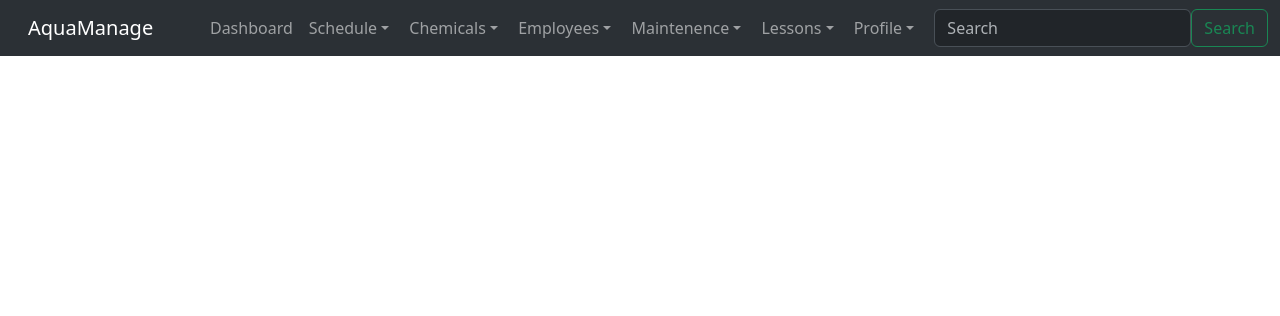
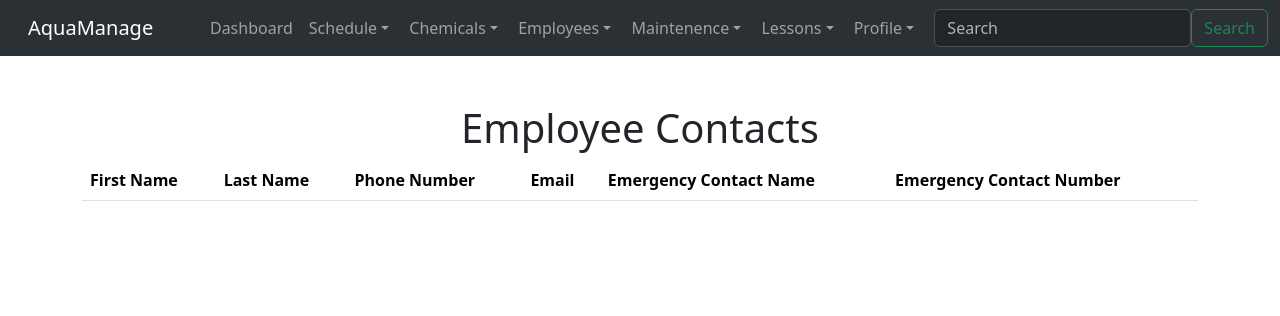
Before and after one commit to QuinnCalzada/AquaManage, a Flask app: a page that uses templates/Contact List.html in a window 1280 px wide. Shown: the top 316 px of the page. Run offline with Flask 3, Linux system fonts and the light colour scheme; lists and menus that the app fills with data are empty.

Commit message:
I added the labels to the Contact List table

```diff
--- a/run.py
+++ b/run.py
@@ -11,7 +11,6 @@ SQLALCHEMY_BINDS = { "users": "sqlite:///users.db"}
 app.config['SQLALCHEMY_TRACK_MODIFICATIONS'] = False
 
 db = SQLAlchemy(app)
-
 
 class users(db.Model):
 	id = db.Column(db.Integer, primary_key = True)
--- a/templates/Contact List.html
+++ b/templates/Contact List.html
@@ -1,2 +1,39 @@
 {% extends "base.html" %}
-{% block title %}Schedule{% endblock %}
+{% block title %}Contact List{% endblock %}
+{% block content%}
+
+<main class = "container">
+
+  {% with messages = get_flashed_messages() %}
+
+      {% if messages %}
+
+          {% for message in messages %}
+
+              <br></br>
+              <div class="alert alert-primary" role="alert">
+                  {{ message }}
+              </div>
+
+          {% endfor %}
+
+      {% endif %}
+
+  {% endwith %}
+
+  <br></br>
+  <h1 align = "center">Employee Contacts</h1>
+
+<table class="table table-striped">
+<thead>
+  <tr>
+    <th scope="col">First Name</th>
+    <th scope="col">Last Name</th>
+    <th scope="col">Phone Number</th>
+    <th scope="col">Email</th>
+    <th scope="col">Emergency Contact Name</th>
+    <th scope="col">Emergency Contact Number</th>
+  </tr>
+</thead>
+
+  {% endblock %}
```
Also changed, not shown: instance/chemicalEntries.db (added), templates/My Schedule.html (line endings or trailing spaces).
